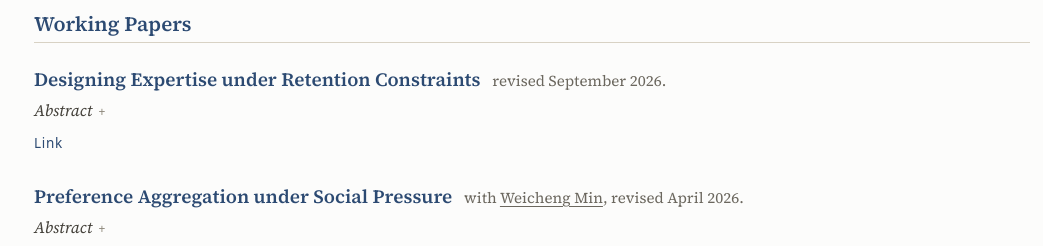
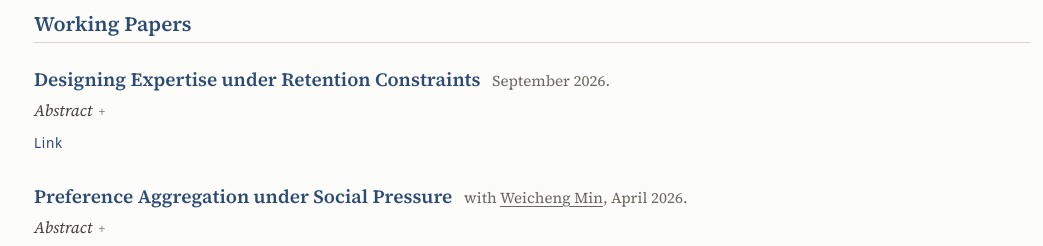
Before and after one commit to JinzheW/jinzhe-wang-academic-site, a website: page index.html in a window 1280 px wide. Shown: the part 508-754 px from the top of the page, without its empty margins (108-1151 px from the left). Drawn offline with Linux system fonts and the light colour scheme.

Commit message:
Update index.html

```diff
--- a/index.html
+++ b/index.html
@@ -86,7 +86,7 @@
             <article class="paper">
               <div class="paper-heading">
                 <span class="paper-title">Designing Expertise under Retention Constraints</span>
-                <span class="paper-meta">revised September 2026.</span>
+                <span class="paper-meta"> September 2026.</span>
               </div>
 
               <details class="abstract">
@@ -108,7 +108,7 @@
             <article class="paper">
               <div class="paper-heading">
                 <span class="paper-title">Preference Aggregation under Social Pressure</span>
-                <span class="paper-meta">with <a class="coauthor-link" href="https://weichengmin.weebly.com/" target="_blank" rel="noreferrer">Weicheng Min</a>, revised April 2026.</span>
+                <span class="paper-meta">with <a class="coauthor-link" href="https://weichengmin.weebly.com/" target="_blank" rel="noreferrer">Weicheng Min</a>, April 2026.</span>
               </div>
 
               <details class="abstract">
```
